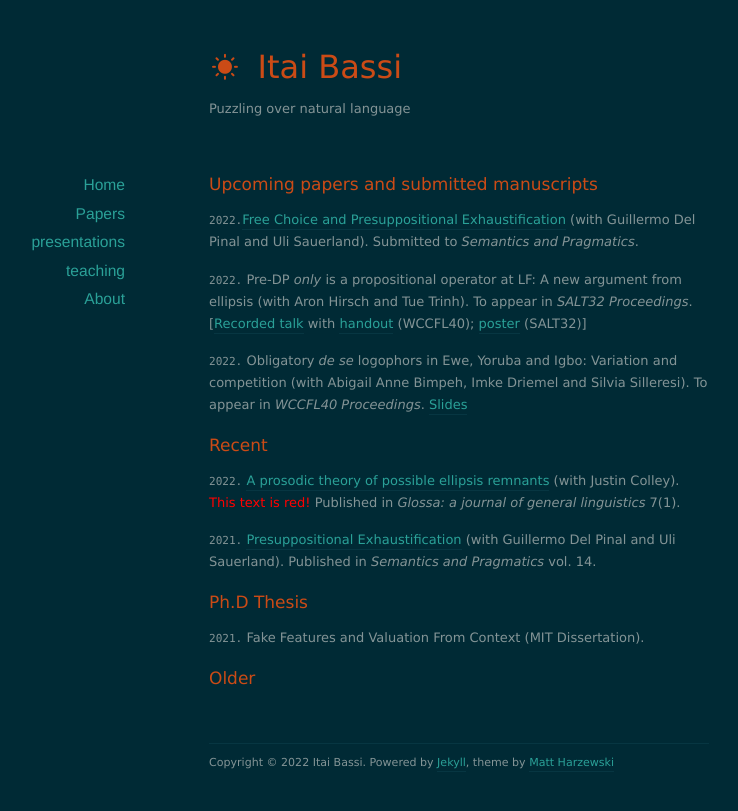
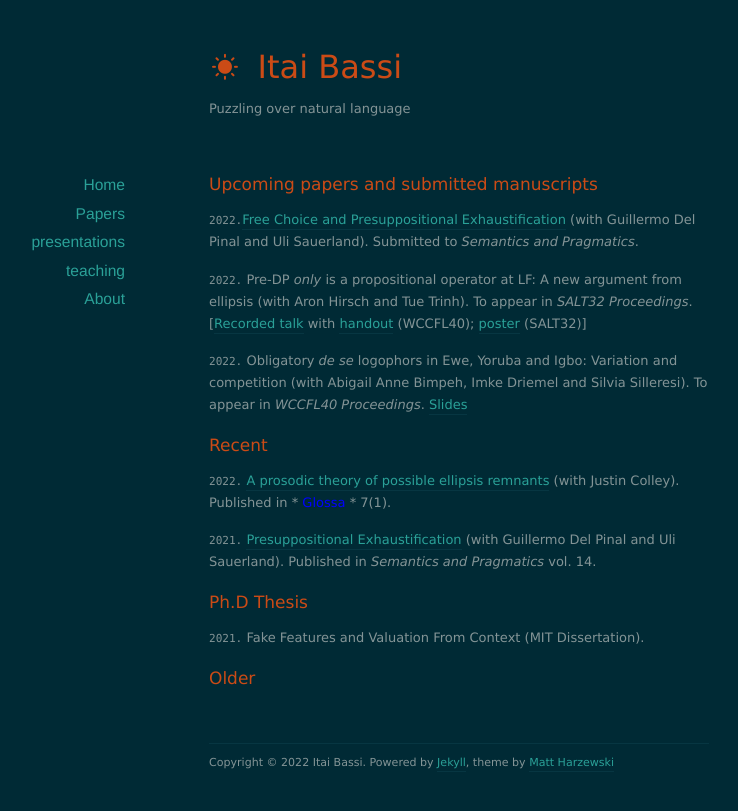
Before and after one commit to itaibassi/itaibassi.github.io, a Jekyll site: the page built from papers/index.markdown, in a window 1280 px wide. Shown: the top 811 px of the page, without its empty margins (181-919 px from the left). Built offline with Jekyll 4.4.1, drawn with Linux system fonts in a browser that asks for light colours; nearby versions of some CDN libraries.

Commit message:
Update index.markdown

```diff
--- a/papers/index.markdown
+++ b/papers/index.markdown
@@ -22,7 +22,7 @@ title: Papers
 # Recent
 
 
-`2022.` [A prosodic theory of possible ellipsis remnants](https://www.glossa-journal.org/article/id/5747/) (with Justin Colley). <font color="red">This text is red!</font> Published in *Glossa: a journal of general linguistics* 7(1).
+`2022.` [A prosodic theory of possible ellipsis remnants](https://www.glossa-journal.org/article/id/5747/) (with Justin Colley). Published in * <font color="blue"> Glossa </font> * 7(1).
 
 `2021.` [Presuppositional Exhaustification](https://semprag.org/index.php/sp/article/view/sp.14.11) (with Guillermo Del Pinal and Uli Sauerland). Published in *Semantics and Pragmatics* vol. 14.
 
```
